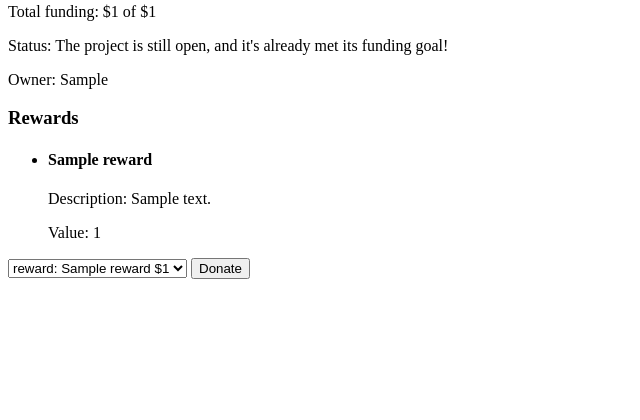
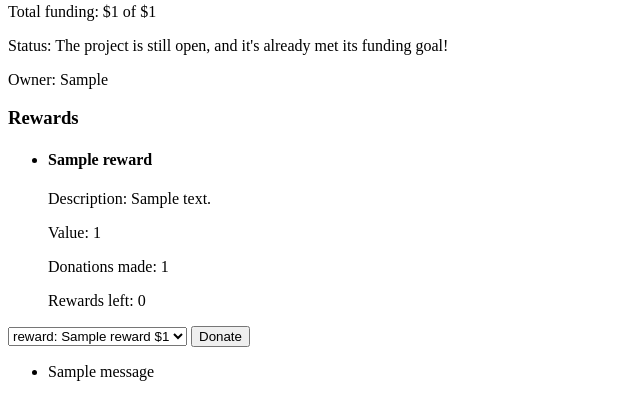
Before and after one commit to ant0nm/crowdfunder, a Django app: page /projects/1 in a window 1280 px wide. Shown: the part 311-731 px from the top of the page, without its empty margins (0-640 px from the left). Run offline with Django 3.2, Linux system fonts and the light colour scheme; tables that the repository leaves empty hold one stand-in row (values such as "Sample post"); one stand-in notice (Sample message) is shown.

Commit message:
Implemented reward limits and donations made for each reward

```diff
--- a/crowdfunder/models.py
+++ b/crowdfunder/models.py
@@ -72,10 +72,17 @@ class Reward(models.Model):
     name = models.CharField(max_length=255)
     description = models.CharField(max_length=255)
     value = models.IntegerField()
+    max_donations = models.IntegerField()
 
     def number_donated(self):
         return self.donations.count()
 
+    def within_limit(self):
+        num_of_donations = self.number_donated()
+        return num_of_donations < self.max_donations
+
+    def rewards_left(self):
+        return self.max_donations - self.number_donated()
 
 class Donation(models.Model):
     user = models.ForeignKey(User, related_name='donations', on_delete=models.CASCADE)
--- a/crowdfunder/templates/project_details.html
+++ b/crowdfunder/templates/project_details.html
@@ -11,17 +11,23 @@
 <a href="{% url 'reward_create' project_id=project.id %}">Add a reward</a>
 {% endif %}
 <h3>Rewards</h3>
+{% if rewards %}
 <ul>
   {% for reward in rewards %}
   <li>
     <h4>{{ reward.name }}</h4>
     <p>Description: {{ reward.description }}</p>
     <p>Value: {{ reward.value }}</p>
+    <p>Donations made: {{ reward.donations.all.count }}</p>
+    <p>Rewards left: {{ reward.rewards_left }}</p>
   </li>
   {% endfor %}
 </ul>
+{% else %}
+<p>No rewards yet.</p>
+{% endif %}
 
-{% if request.user != project.owner %}
+{% if request.user != project.owner and project.rewards.count != 0 %}
   <form action="{% url 'donate' %}" method="post">
     {% csrf_token %}
     <select name="chosen_reward">
@@ -37,6 +43,14 @@
   </form>
 {% endif %}
 
+{% if messages %}
+<ul>
+  {% for message in messages %}
+    <li>{{ message }}</li>
+  {% endfor %}
+</ul>
+{% endif %}
+
 {% if project in request.user.profile.has_backed %}
 <p>{{request.user.profile.first_name}}, you have backed this project</p>
 {% endif %}
--- a/crowdfunder/templates/projects.html
+++ b/crowdfunder/templates/projects.html
@@ -7,6 +7,9 @@
     <a href="{% url 'show_project' project_id=project.id %}">{{ project.name }}</a>
     <p>{{ project.description }}</p>
     <p>Funding goal: {{ project.goal }}</p>
+    {% if project in request.user.profile.has_backed %}
+    <p>{{request.user.profile.first_name}}, you have backed this project</p>
+    {% endif %}
   </li>
   {% endfor %}
 </ul>
--- a/crowdfunder/views.py
+++ b/crowdfunder/views.py
@@ -124,8 +124,12 @@ def donate(request):
         reward_id = int(request.POST['chosen_reward'])
         reward = Reward.objects.get(pk=reward_id)
         project = reward.project
-        if project.owner != request.user:
-            new_donation = Donation.objects.create(user=request.user, reward=reward)
+        if reward.within_limit():
+            if project.owner != request.user:
+                new_donation = Donation.objects.create(user=request.user, reward=reward)
+                return HttpResponseRedirect(reverse('show_project', args=[project.pk]))
+            else:
+                raise Http404("You are the owner, so you cannot donate to this project!")
+        else:
+            messages.add_message(request, messages.INFO, 'No more {} left :( Pick a different reward!'.format(reward.name))
             return HttpResponseRedirect(reverse('show_project', args=[project.pk]))
-        else:
-            raise Http404("You are the owner, so you cannot donate to this project!")
```
Also changed, not shown: crowdfunder/forms.py (+4 -3 lines), crowdfunder/migrations/0005_reward_max_donations.py (added).
